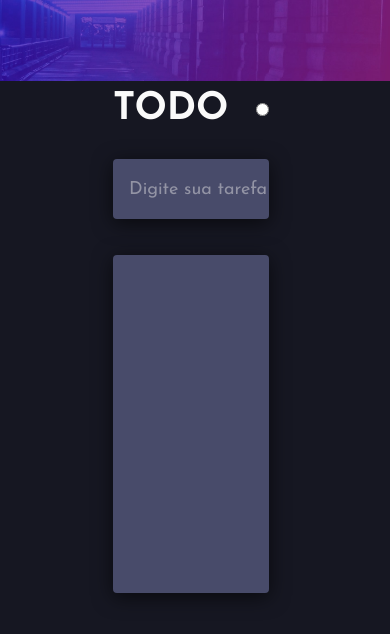
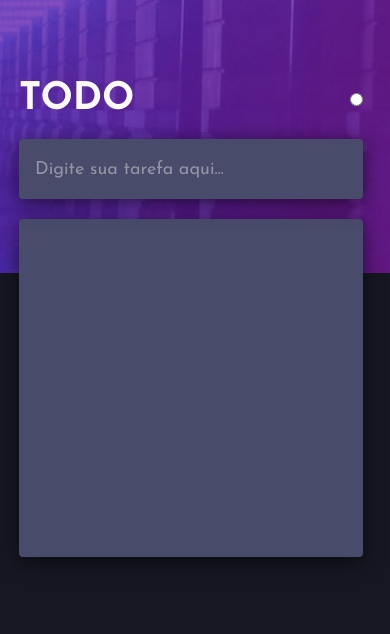
Before and after one commit to Junior042/todo-list, a plain HTML site: page index.html in a window 390 px wide. Drawn offline with Linux system fonts and the light colour scheme.

Commit message:
começo responsividade

```diff
--- a/style.css
+++ b/style.css
@@ -39,6 +39,7 @@ body{
 
 header img{
   width: 100%;
+  object-fit: cover;
 }
 
 section{
@@ -158,3 +159,60 @@ s{
   display: flex;
   align-items: center;
 }
+
+/* responsividade  */
+@media only screen and (max-width: 1024px) {
+  header img{
+    height: 40vw;
+  }
+
+  .cont-geral {
+    width: 80%;
+  }
+}
+
+@media only screen and (max-width: 768px) {
+  header img{
+    height: 40vw;
+  }
+
+  .cont-geral {
+    width: 80%;
+  }
+}
+
+@media only screen and (max-width: 550px) {
+  header img{
+    height: 50vw;
+  }
+
+  .cont-geral {
+    width: 90%;
+  }
+
+  .cont-res{
+    margin-top: 0px;
+  }
+
+  #cont-title{
+    margin: 80px 0px 20px 0px;
+  }
+}
+
+@media only screen and (max-width: 450px) {
+  header img{
+    height: 70vw;
+  }
+
+  .cont-geral {
+    width: 90%;
+  }
+
+  .cont-res{
+    margin-top: 0px;
+  }
+
+  #cont-title{
+    margin: 80px 0px 20px 0px;
+  }
+}
```
